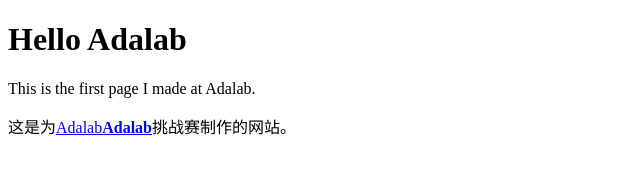
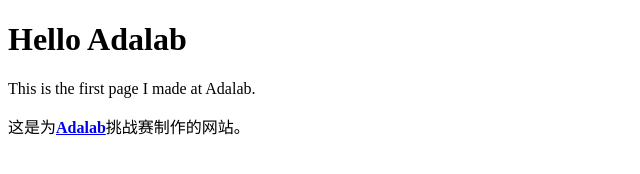
Before and after one commit to DEmaxhub/github.io, a plain HTML site: page index.html in a window 1280 px wide. Shown: the whole page, without its empty margins (0-640 px from the left). Drawn offline with Linux system fonts and the light colour scheme.

Commit message:
Update index.html

```diff
--- a/index.html
+++ b/index.html
@@ -12,6 +12,6 @@
 <p>This is the first page I made at Adalab.</p>
 </body>
 <p>
-    这是为<a href="https://https://www.adalab.cn">Adalab<strong>Adalab</strong></a>挑战赛制作的网站。
+    这是为<a href="https://https://www.adalab.cn"><strong>Adalab</strong></a>挑战赛制作的网站。
 </p>
 </html>
```
